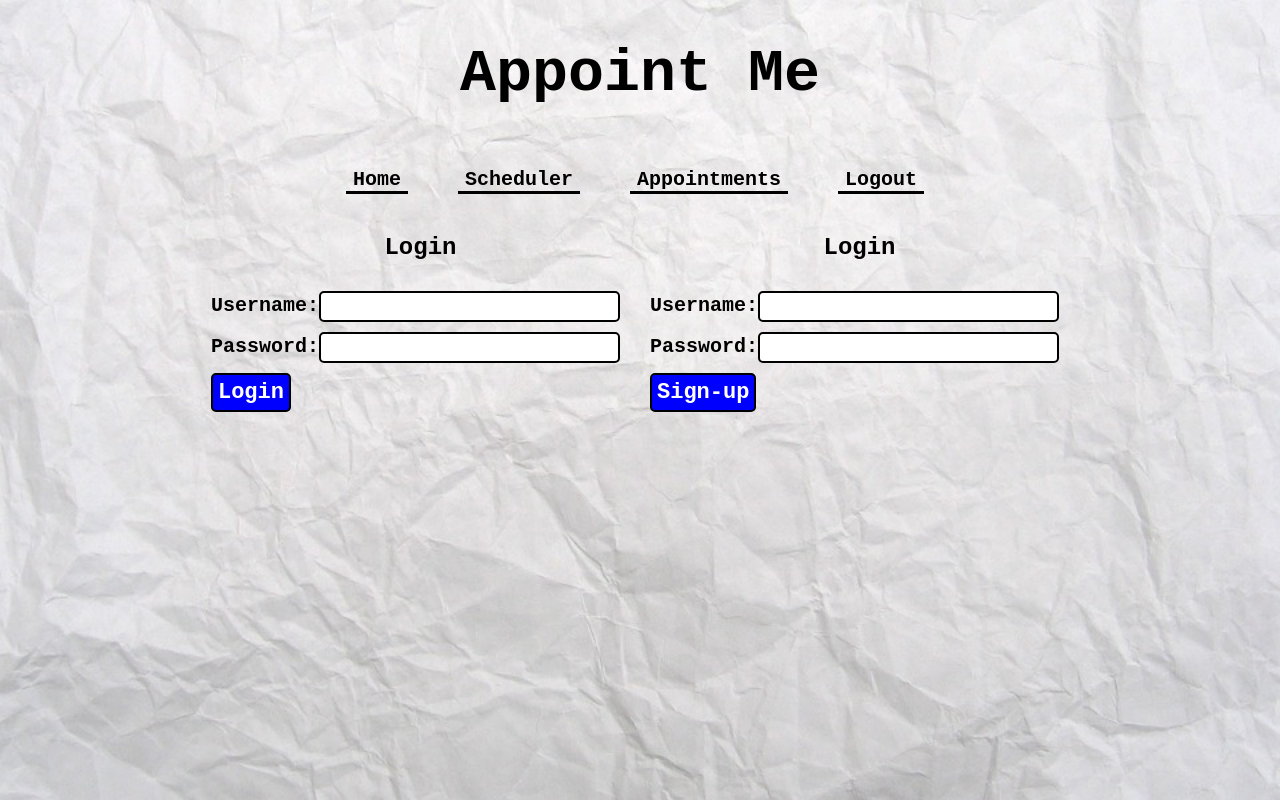
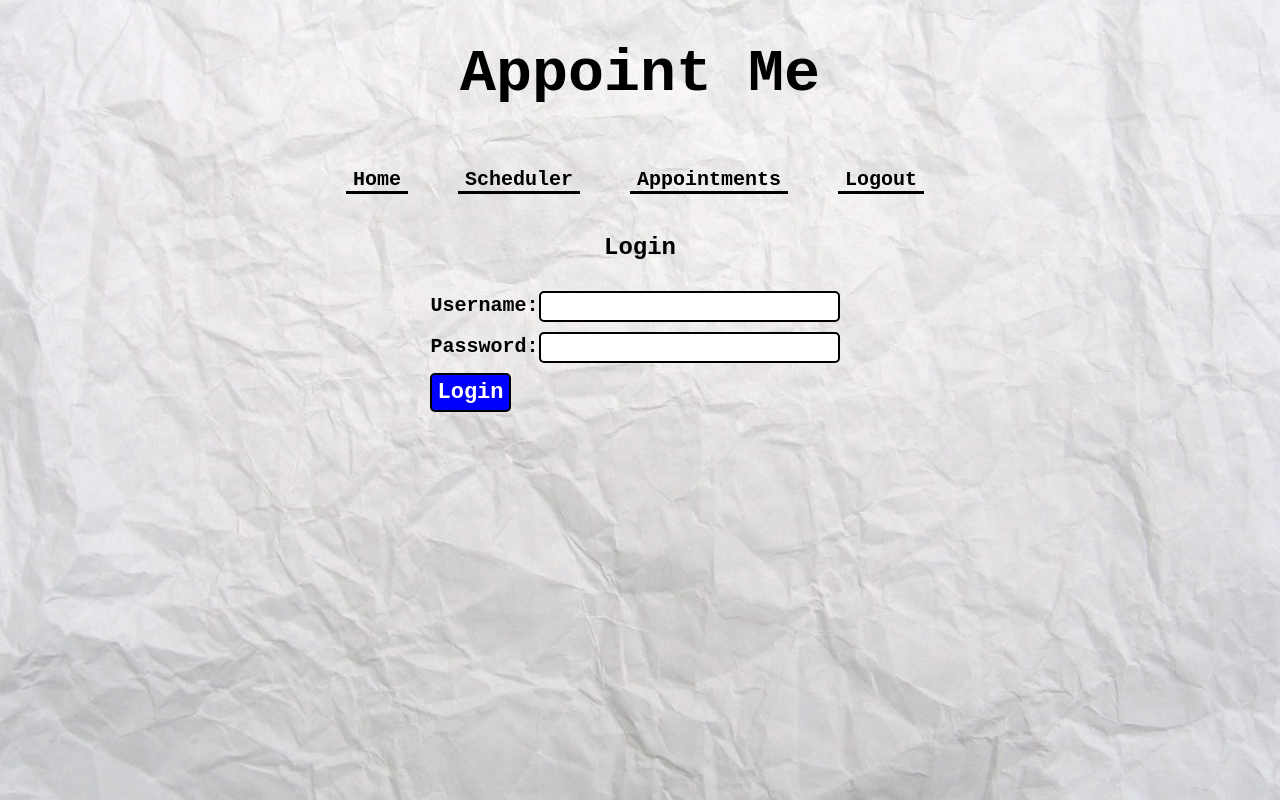
Before and after one commit to mrgreen12375/appoint-me, a React (Create React App) app in the folder client/: page /scheduler in a window 1280 px wide. Built offline with nearby package versions, Linux system fonts and the light colour scheme.

Commit message:
updated login

```diff
--- a/client/src/components/Login/index.js
+++ b/client/src/components/Login/index.js
@@ -5,8 +5,6 @@ function Login() {
 
 	return (
     <main>
-        <div className="sideBySide">
-            <div>
         <h2 className="title">Login</h2>
         <form className="scheduleForm">
             <div className="allignForm">
@@ -23,26 +21,6 @@ function Login() {
                 </div>
             </div>
         </form>
-            </div>
-            <div>
-                <h2 className="title">Login</h2>
-                <form className="scheduleForm">
-                    <div className="allignForm">
-                        <div className="scheduleContainer">
-                            <div className="scheduleContainer">
-                                <label className="nameLabel">Username:</label>
-                                <input className="nameInput" type="text" name="nameField" id="name-input"/>
-                            </div>
-                            <div className="scheduleContainer">
-                                <label className="nameLabel">Password:</label>
-                                <input className="nameInput" type="text" name="nameField" id="name-input"/>
-                            </div>
-                            <button className="loginButton">Sign-up</button>
-                        </div>
-                    </div>
-                </form>
-            </div>
-        </div>
     </main>
 	);
 }
```
Lines whose indentation alone changed are shown as unchanged.
